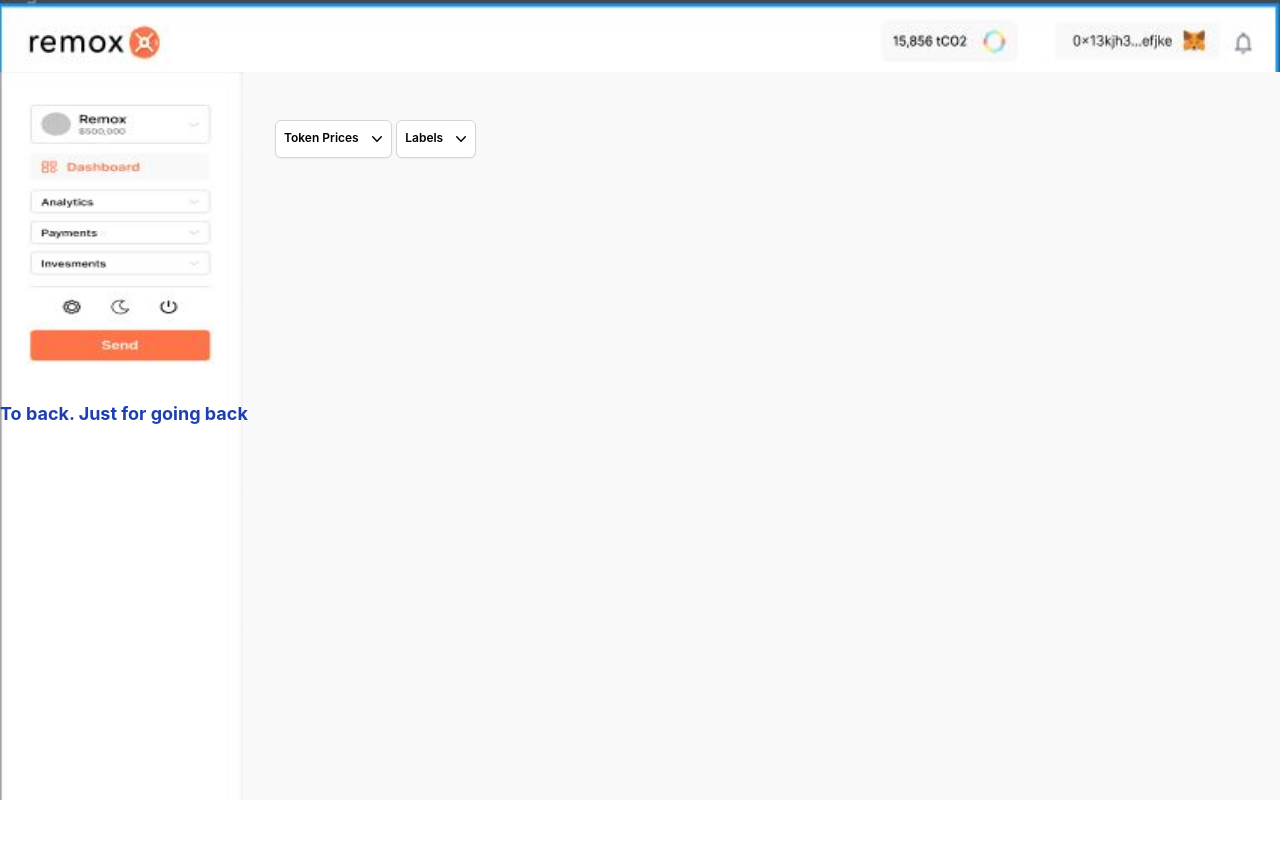
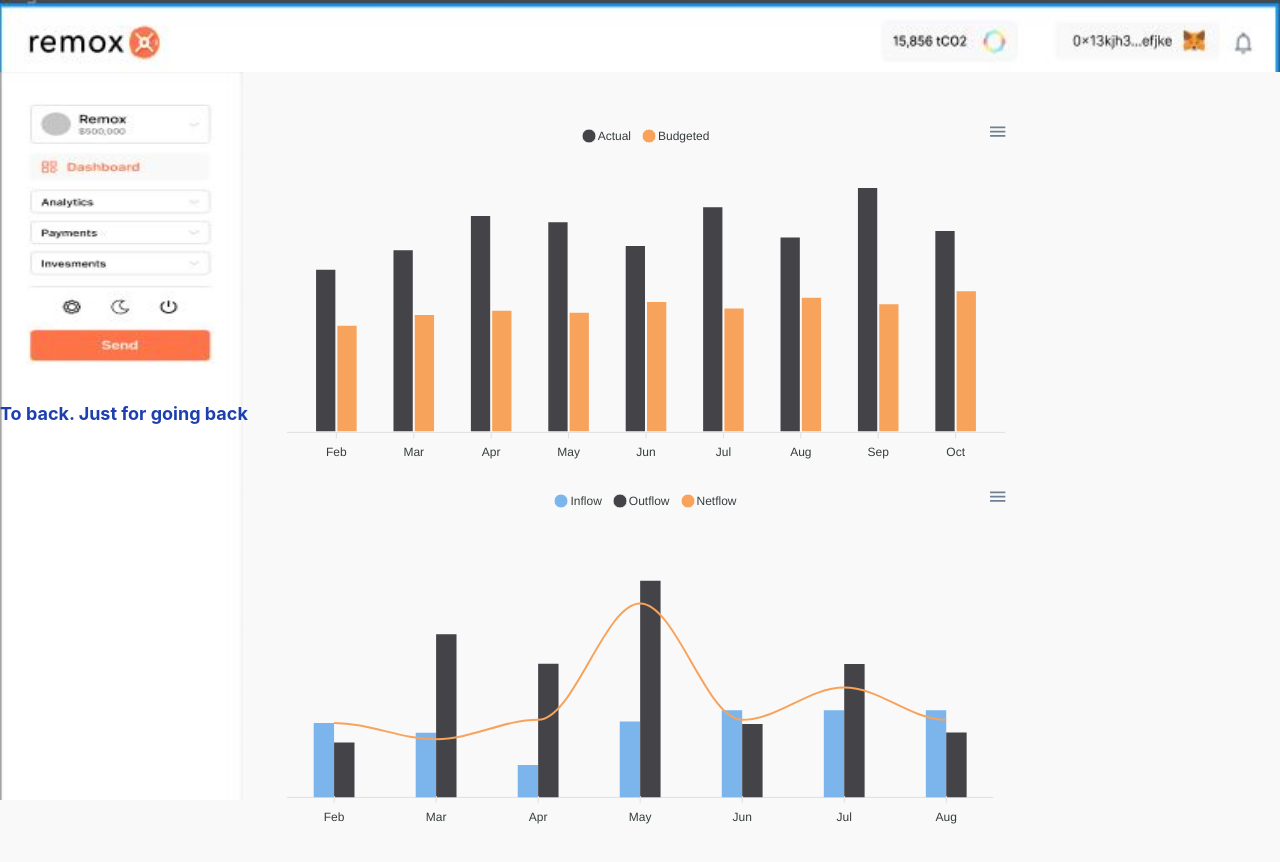
Before and after one commit to sardarliyusif/Insight, a Next.js app: page /dashboard/insight in a window 1280 px wide. Shown: the top 862 px of the page. Before the commit the page ends 800 px from the top, so only its background shows below. Built offline with nearby package versions, Linux system fonts and the light colour scheme.

Commit message:
feat: added charts

```diff
--- /dev/null
+++ b/components/charts/BudgetChart.js
@@ -0,0 +1,88 @@
+import dynamic from "next/dynamic";
+const Chart = dynamic(() => import("react-apexcharts"), { ssr: false });
+
+export default function BudgetChart() {
+  const options = {
+    chart: {
+      type: "line",
+      height: 350,
+      zoom: {
+        enabled: false,
+      },
+    },
+    plotOptions: {
+      bar: {
+        horizontal: false,
+        columnWidth: "55%",
+        endingShape: "rounded",
+      },
+    },
+    dataLabels: {
+      enabled: false,
+    },
+    colors: ["#434348", "#F7A35C"],
+    stroke: {
+      show: true,
+      width: 2,
+      colors: ["transparent"],
+    },
+    grid: {
+      yaxis: {
+        lines: {
+          show: false,
+        },
+      },
+    },
+    xaxis: {
+      categories: [
+        "Feb",
+        "Mar",
+        "Apr",
+        "May",
+        "Jun",
+        "Jul",
+        "Aug",
+        "Sep",
+        "Oct",
+      ],
+    },
+    yaxis: {
+      show: false, // true ele icine girende
+    },
+
+    legend: {
+      position: "top",
+    },
+    fill: {
+      opacity: 1,
+    },
+    tooltip: {
+      y: {
+        formatter: function (val) {
+          return "$" + val + "k";
+        },
+      },
+    },
+  };
+  const series = [
+    {
+      name: "Actual",
+      type: "column",
+      data: [76, 85, 101, 98, 87, 105, 91, 114, 94],
+    },
+    {
+      name: "Budgeted",
+      type: "column",
+      data: [50, 55, 57, 56, 61, 58, 63, 60, 66],
+    },
+  ];
+  return (
+    <Chart
+      options={options}
+      series={series}
+      type="line"
+      height={350}
+      width={740}
+    />
+  );
+}
--- /dev/null
+++ b/components/charts/TokenFlowChart.js
@@ -0,0 +1,92 @@
+import dynamic from "next/dynamic";
+const Chart = dynamic(() => import("react-apexcharts"), { ssr: false });
+
+export default function TokenFlow() {
+  const options = {
+    chart: {
+      type: "line",
+      height: 350,
+      zoom: {
+        enabled: false,
+      },
+    },
+    legend: {
+      position: "top",
+    },
+    plotOptions: {
+      bar: {
+        horizontal: false,
+        columnWidth: "40%",
+        endingShape: "rounded",
+      },
+    },
+    dataLabels: {
+      enabled: false,
+    },
+    colors: ["#7CB5EC", "#434348", "#F7A35C"],
+    stroke: {
+      width: [0, 2, 2],
+      curve: "smooth",
+    },
+    xaxis: {
+      categories: [
+        "Feb",
+        "Mar",
+        "Apr",
+        "May",
+        "Jun",
+        "Jul",
+        "Aug",
+        "Sep",
+        "Oct",
+      ],
+    },
+    grid: {
+      yaxis: {
+        lines: {
+          show: false,
+        },
+      },
+    },
+    yaxis: {
+      show: false, // true ele icine girende
+    },
+    fill: {
+      opacity: 1,
+    },
+    tooltip: {
+      y: {
+        formatter: function (val) {
+          return "$" + val + "k";
+        },
+      },
+    },
+  };
+  const series = [
+    {
+      name: "Inflow",
+      type: "column",
+      data: [230, 200, 100, 235, 270, 270, 270],
+    },
+    {
+      name: "Outflow",
+      type: "column",
+      data: [170, 505, 414, 671, 227, 413, 201],
+    },
+    {
+      name: "Netflow",
+      type: "line",
+      data: [230, 180, 240, 600, 240, 340, 240],
+    },
+  ];
+
+  return (
+    <Chart
+      options={options}
+      series={series}
+      type="line"
+      height={350}
+      width={740}
+    />
+  );
+}
--- a/components/shared/Dropdown/index.js
+++ b/components/shared/Dropdown/index.js
@@ -59,7 +59,6 @@ export default function TotalDropdown({ dropdownFor }) {
   const [dropdownType, setDropdownType] = useState(
     dropdownTypes.find((e) => e.type == dropdownFor)
   );
-  console.log(dropdownType.options);
   return (
     <Menu as="div" className="relative inline-block text-left">
       <div>
--- a/package.json
+++ b/package.json
@@ -12,9 +12,13 @@
     "@headlessui/react": "^1.7.7",
     "@heroicons/react": "^2.0.13",
     "@next/font": "13.1.1",
+    "@reduxjs/toolkit": "^1.9.1",
+    "apexcharts": "^3.36.3",
     "next": "13.1.1",
     "react": "18.2.0",
-    "react-dom": "18.2.0"
+    "react-apexcharts": "^1.4.0",
+    "react-dom": "18.2.0",
+    "react-redux": "^8.0.5"
   },
   "devDependencies": {
     "autoprefixer": "^10.4.13",
--- a/pages/dashboard/insight/index.js
+++ b/pages/dashboard/insight/index.js
@@ -1,16 +1,17 @@
 import Head from "next/head";
 import Link from "next/link";
 import React from "react";
-import Dropdown from "../../../components/shared/Dropdown";
+import BudgetChart from "../../../components/charts/BudgetChart";
+import TokenFlow from "../../../components/charts/TokenFlowChart";
 
-const Test = () => {
+const Insight = () => {
   return (
     <>
       <Head>
         <title>Insight Page</title>
       </Head>
 
-      {/* //!  Sehifede hazir navbar ve sidebar oldugu ucun sadece sekil qoydum dizayn duz olsun deye. Esas layihede componentle evez edeciyik*/}
+      {/* //!  Betada hazir navbar ve sidebar oldugu ucun sadece sekil qoydum dizayn duz olsun deye. Esas layihede componentle evez edeciyik*/}
 
       {/* Header*/}
 
@@ -31,7 +32,10 @@ const Test = () => {
         </aside>
         {/* Sidebar end */}
 
-        <section className="flex-auto px-8 py-12"><Dropdown dropdownFor = "TOKEN_PRICES"  /> <Dropdown dropdownFor="LABELS"/></section>
+        <section className="flex-auto px-8 py-12">
+          <BudgetChart/>
+          <TokenFlow/>
+        </section>
 
       </main>
 
@@ -44,4 +48,4 @@ const Test = () => {
   );
 };
 
-export default Test;
+export default Insight;
--- a/pages/index.js
+++ b/pages/index.js
@@ -1,10 +1,12 @@
 import Head from 'next/head'
 import Link from 'next/link'
+import { Provider } from 'react-redux'
+import { store } from '../redux/store'
 
 
 export default function Home() {
   return (
-    <>
+    <Provider store={store}>
       <Head>
         <title>Create Next App</title>
         <meta name="description" content="Generated by create next app" />
@@ -13,6 +15,6 @@ export default function Home() {
       </Head>
 
       <Link href='/dashboard/insight'>To Insight</Link>
-    </>
+    </Provider>
   )
 }
```
Also changed, not shown: redux/features/counter/counterSlice.js (added, +30 -0 lines), redux/store.js (added, +9 -0 lines), 1 other file (tests, documents, lock files or other folders).
